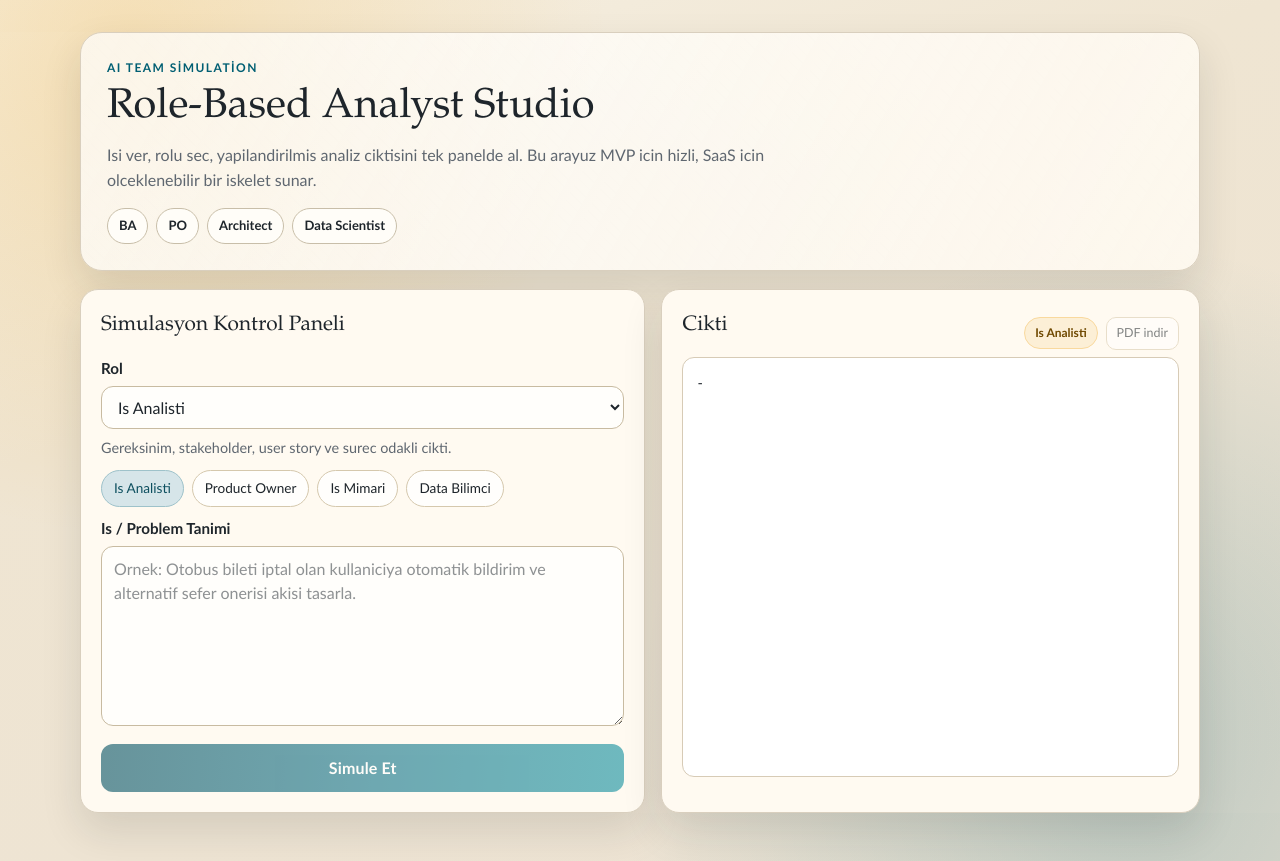
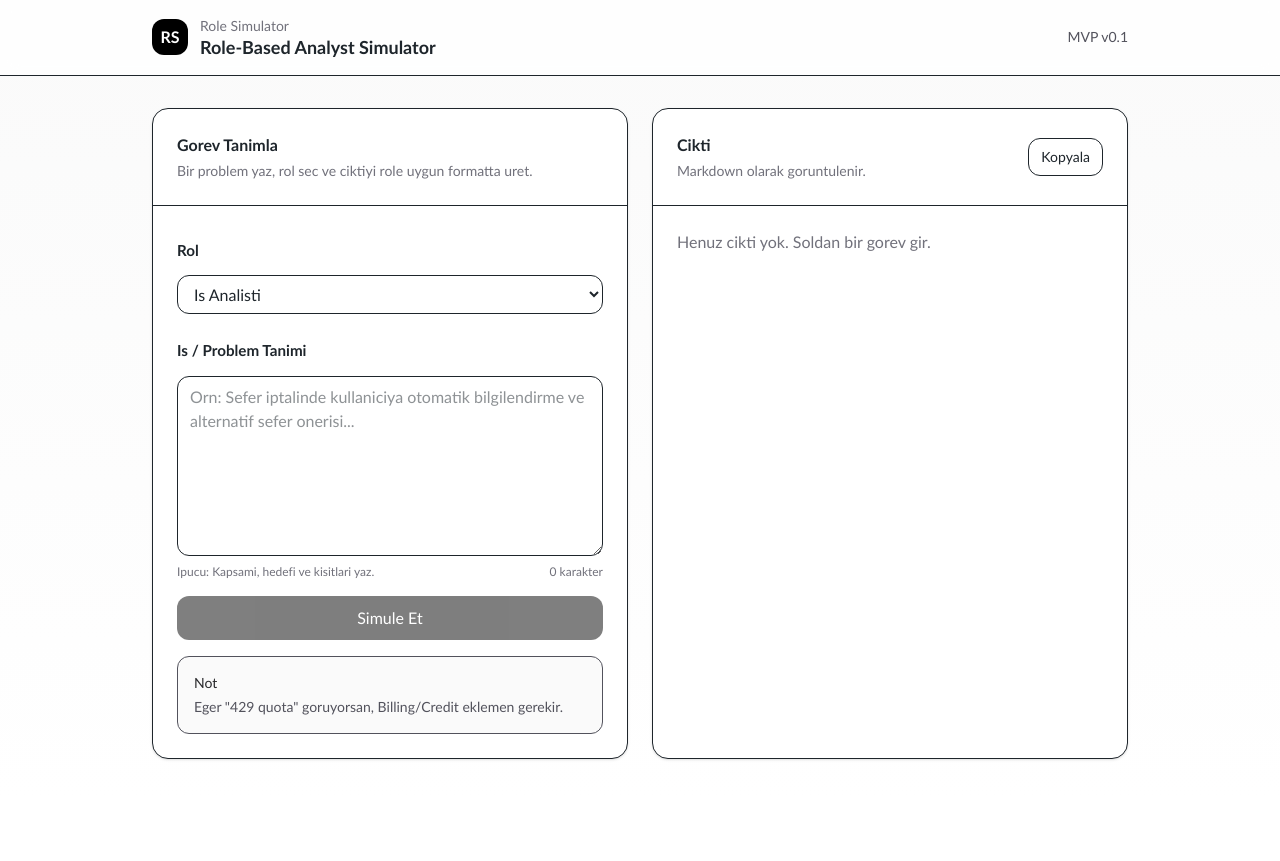
Before and after one commit to nebiseker-source/role-simulator, a Next.js app: page / in a window 1280 px wide. After the commit the page ends 800 px from the top, so only its background shows below. Built offline with nearby package versions, Linux system fonts and the light colour scheme.

Commit message:
feat: apply clean split-panel markdown UI

```diff
--- a/src/app/api/simulate/route.ts
+++ b/src/app/api/simulate/route.ts
@@ -9,6 +9,7 @@ export async function POST(req: Request) {
     const body = await req.json();
     const role = body.role as RoleKey;
     const task = String(body.task ?? "").trim();
+    const notes = String(body.notes ?? "").trim();
 
     if (!role || !task) {
       return NextResponse.json(
@@ -24,7 +25,12 @@ export async function POST(req: Request) {
       temperature: 0.4,
       messages: [
         { role: "system", content: system },
-        { role: "user", content: `IS: ${task}` }
+        {
+          role: "user",
+          content: notes
+            ? `IS: ${task}\n\nREFERANS DERS NOTLARI:\n${notes}\n\nKurallar:\n- Referans notlariyla tutarli ol.\n- Bilgi eksikse varsayimini acikca belirt.`
+            : `IS: ${task}`
+        }
       ]
     });
 
--- a/src/app/globals.css
+++ b/src/app/globals.css
@@ -135,6 +135,10 @@ label {
 .textarea {
   min-height: 180px;
   resize: vertical;
+}
+
+.notes-area {
+  min-height: 120px;
 }
 
 .hint {
--- a/src/app/page.tsx
+++ b/src/app/page.tsx
@@ -1,27 +1,16 @@
 "use client";
 
-import { useMemo, useRef, useState } from "react";
+import { useMemo, useState } from "react";
+import ReactMarkdown from "react-markdown";
+import remarkGfm from "remark-gfm";
 import { ROLE_LABELS, RoleKey } from "@/lib/roles";
-import MarkdownOutput from "@/components/MarkdownOutput";
-
-const ROLE_HINTS: Record<RoleKey, string> = {
-  business_analyst:
-    "Gereksinim, stakeholder, user story ve surec odakli cikti.",
-  product_owner: "MVP, backlog, onceliklendirme ve release plan odakli cikti.",
-  solution_architect:
-    "Mimari bilesenler, API taslagi, entegrasyon ve trade-off odakli cikti.",
-  data_scientist:
-    "Problem framing, veri ihtiyaci, modelleme ve deney tasarimi odakli cikti."
-};
 
 export default function Home() {
   const roles = useMemo(() => Object.keys(ROLE_LABELS) as RoleKey[], []);
   const [role, setRole] = useState<RoleKey>("business_analyst");
   const [task, setTask] = useState("");
   const [loading, setLoading] = useState(false);
-  const [exporting, setExporting] = useState(false);
   const [output, setOutput] = useState("");
-  const outputRef = useRef<HTMLDivElement>(null);
 
   async function simulate() {
     setLoading(true);
@@ -37,80 +26,52 @@ export default function Home() {
       setOutput(data.output);
     } catch (err: unknown) {
       const message = err instanceof Error ? err.message : "Bilinmeyen hata";
-      setOutput(`Hata: ${message}`);
+      setOutput(`**Hata:** ${message}`);
     } finally {
       setLoading(false);
     }
   }
 
-  async function exportPdf() {
-    if (!outputRef.current || !output.trim()) return;
-    setExporting(true);
+  return (
+    <main className="min-h-screen bg-gradient-to-b from-zinc-50 to-white">
+      <header className="sticky top-0 z-10 border-b bg-white/80 backdrop-blur">
+        <div className="mx-auto max-w-5xl px-6 py-4 flex items-center justify-between">
+          <div className="flex items-center gap-3">
+            <div className="h-9 w-9 rounded-xl bg-black text-white grid place-items-center font-semibold">
+              RS
+            </div>
+            <div>
+              <div className="text-sm text-zinc-500">Role Simulator</div>
+              <h1 className="text-lg font-semibold leading-tight">
+                Role-Based Analyst Simulator
+              </h1>
+            </div>
+          </div>
 
-    try {
-      const [{ default: html2canvas }, { jsPDF }] = await Promise.all([
-        import("html2canvas"),
-        import("jspdf")
-      ]);
+          <a
+            className="text-sm text-zinc-600 hover:text-black"
+            href="https://localhost:3000"
+            onClick={(e) => e.preventDefault()}
+          >
+            MVP v0.1
+          </a>
+        </div>
+      </header>
 
-      const canvas = await html2canvas(outputRef.current, {
-        scale: 2,
-        backgroundColor: "#ffffff",
-        useCORS: true
-      });
+      <div className="mx-auto max-w-5xl px-6 py-8 grid gap-6 lg:grid-cols-2">
+        <section className="rounded-2xl border bg-white shadow-sm">
+          <div className="p-6 border-b">
+            <h2 className="text-base font-semibold">Gorev Tanimla</h2>
+            <p className="text-sm text-zinc-500 mt-1">
+              Bir problem yaz, rol sec ve ciktiyi role uygun formatta uret.
+            </p>
+          </div>
 
-      const pdf = new jsPDF("p", "pt", "a4");
-      const pageWidth = pdf.internal.pageSize.getWidth();
-      const pageHeight = pdf.internal.pageSize.getHeight();
-      const margin = 20;
-      const usableWidth = pageWidth - margin * 2;
-      const imgHeight = (canvas.height * usableWidth) / canvas.width;
-      const imgData = canvas.toDataURL("image/png");
-
-      let remainingHeight = imgHeight;
-      let position = margin;
-
-      pdf.addImage(imgData, "PNG", margin, position, usableWidth, imgHeight);
-      remainingHeight -= pageHeight - margin * 2;
-
-      while (remainingHeight > 0) {
-        pdf.addPage();
-        position = margin - (imgHeight - remainingHeight);
-        pdf.addImage(imgData, "PNG", margin, position, usableWidth, imgHeight);
-        remainingHeight -= pageHeight - margin * 2;
-      }
-
-      pdf.save(`role-simulation-${role}.pdf`);
-    } finally {
-      setExporting(false);
-    }
-  }
-
-  return (
-    <main className="app-shell">
-      <section className="hero reveal">
-        <p className="eyebrow">AI Team Simulation</p>
-        <h1>Role-Based Analyst Studio</h1>
-        <p className="hero-copy">
-          Isi ver, rolu sec, yapilandirilmis analiz ciktisini tek panelde al.
-          Bu arayuz MVP icin hizli, SaaS icin olceklenebilir bir iskelet sunar.
-        </p>
-        <div className="hero-tags">
-          <span>BA</span>
-          <span>PO</span>
-          <span>Architect</span>
-          <span>Data Scientist</span>
-        </div>
-      </section>
-
-      <section className="layout-grid">
-        <article className="panel reveal" style={{ animationDelay: "80ms" }}>
-          <h2>Simulasyon Kontrol Paneli</h2>
-
-          <label htmlFor="role">Rol</label>
+          <div className="p-6 grid gap-4">
+            <div className="grid gap-2">
+              <label className="text-sm font-medium">Rol</label>
               <select
-            id="role"
-            className="field"
+                className="border rounded-xl px-3 py-2 bg-white"
                 value={role}
                 onChange={(e) => setRole(e.target.value as RoleKey)}
               >
@@ -120,59 +81,66 @@ export default function Home() {
                   </option>
                 ))}
               </select>
-          <p className="hint">{ROLE_HINTS[role]}</p>
-
-          <div className="role-pills">
-            {roles.map((k) => (
-              <button
-                key={k}
-                type="button"
-                className={k === role ? "pill active" : "pill"}
-                onClick={() => setRole(k)}
-              >
-                {ROLE_LABELS[k]}
-              </button>
-            ))}
             </div>
 
-          <label htmlFor="task">Is / Problem Tanimi</label>
+            <div className="grid gap-2">
+              <label className="text-sm font-medium">Is / Problem Tanimi</label>
               <textarea
-            id="task"
-            className="field textarea"
+                className="border rounded-xl px-3 py-2 min-h-[180px] bg-white"
                 value={task}
                 onChange={(e) => setTask(e.target.value)}
-            placeholder="Ornek: Otobus bileti iptal olan kullaniciya otomatik bildirim ve alternatif sefer onerisi akisi tasarla."
+                placeholder="Orn: Sefer iptalinde kullaniciya otomatik bilgilendirme ve alternatif sefer onerisi..."
               />
+              <div className="text-xs text-zinc-500 flex justify-between">
+                <span>Ipucu: Kapsami, hedefi ve kisitlari yaz.</span>
+                <span>{task.length} karakter</span>
+              </div>
+            </div>
 
             <button
               onClick={simulate}
               disabled={loading || !task.trim()}
-            className="primary-btn"
+              className="rounded-xl bg-black text-white px-4 py-2.5 font-medium disabled:opacity-50"
             >
-            {loading ? "Simule ediliyor..." : "Simule Et"}
+              {loading ? "Simulasyon hazirlaniyor..." : "Simule Et"}
             </button>
-        </article>
 
-        <article className="panel reveal" style={{ animationDelay: "140ms" }}>
-          <div className="output-head">
-            <h2>Cikti</h2>
-            <div className="output-actions">
-              <span className="badge">{ROLE_LABELS[role]}</span>
+            <div className="rounded-xl bg-zinc-50 border p-4 text-sm text-zinc-600">
+              <div className="font-medium text-zinc-800 mb-1">Not</div>
+              <div>
+                Eger &quot;429 quota&quot; goruyorsan, Billing/Credit eklemen
+                gerekir.
+              </div>
+            </div>
+          </div>
+        </section>
+
+        <section className="rounded-2xl border bg-white shadow-sm">
+          <div className="p-6 border-b flex items-center justify-between">
+            <div>
+              <h2 className="text-base font-semibold">Cikti</h2>
+              <p className="text-sm text-zinc-500 mt-1">
+                Markdown olarak goruntulenir.
+              </p>
+            </div>
             <button
-                type="button"
-                className="ghost-btn"
-                disabled={exporting || !output.trim()}
-                onClick={exportPdf}
+              className="text-sm rounded-xl border px-3 py-2 hover:bg-zinc-50"
+              onClick={() => navigator.clipboard.writeText(output || "")}
+              disabled={!output}
             >
-                {exporting ? "PDF hazirlaniyor..." : "PDF indir"}
+              Kopyala
             </button>
           </div>
+
+          <div className="p-6 prose prose-zinc max-w-none">
+            {output ? (
+              <ReactMarkdown remarkPlugins={[remarkGfm]}>{output}</ReactMarkdown>
+            ) : (
+              <p className="text-zinc-500">Henuz cikti yok. Soldan bir gorev gir.</p>
+            )}
           </div>
-          <div className="output-box" ref={outputRef}>
-            {output ? <MarkdownOutput content={output} /> : "-"}
+        </section>
       </div>
-        </article>
-      </section>
     </main>
   );
 }
```
Lines whose indentation alone changed are shown as unchanged.
